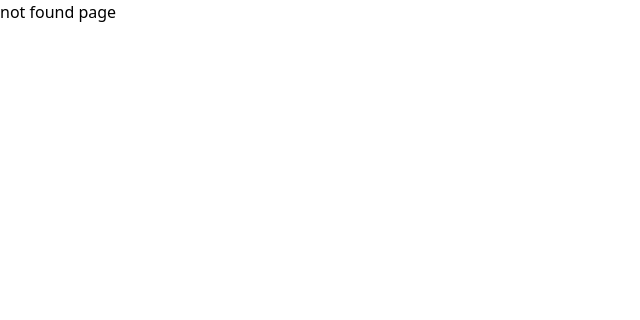
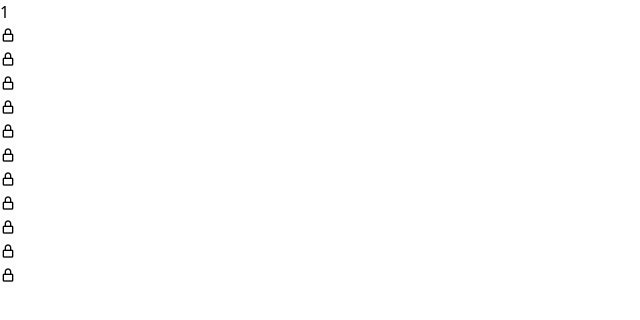
Before and after one commit to anasmustafa123/Remember, a React (Vite) app: page / in a window 1280 px wide. Before the commit this address had no page. Shown: the top 320 px of the page, without its empty margins (0-640 px from the left). Built offline with nearby package versions, Linux system fonts and the light colour scheme.

Commit message:
updating routes

```diff
--- a/src/App.jsx
+++ b/src/App.jsx
@@ -7,6 +7,7 @@ function App() {
   return (
     <>
       <Routes>
+        <Route path="/" element={<Level />} />
         <Route path="/level" element={<Level />} />
         <Route path="/game/:level" element={<Game />} />
         <Route path="/*" element="not found page" />
--- a/src/components/Prompt.jsx
+++ b/src/components/Prompt.jsx
@@ -6,7 +6,7 @@ export default function Prompt(props) {
   const { currentLevel, setCurrentLevel } = useContext(LevelContext);
   const { setShowPrompt } = useContext(PromptContext);
   return (
-    <div className="w-screen h-screen flex justify-center items-center bg-gray-300">
+    <div className="w-screen h-screen flex justify-center items-center bg-gray-300 bg-opacity-75 fixed z-10">
       <div
         className={
           (props.result
```
